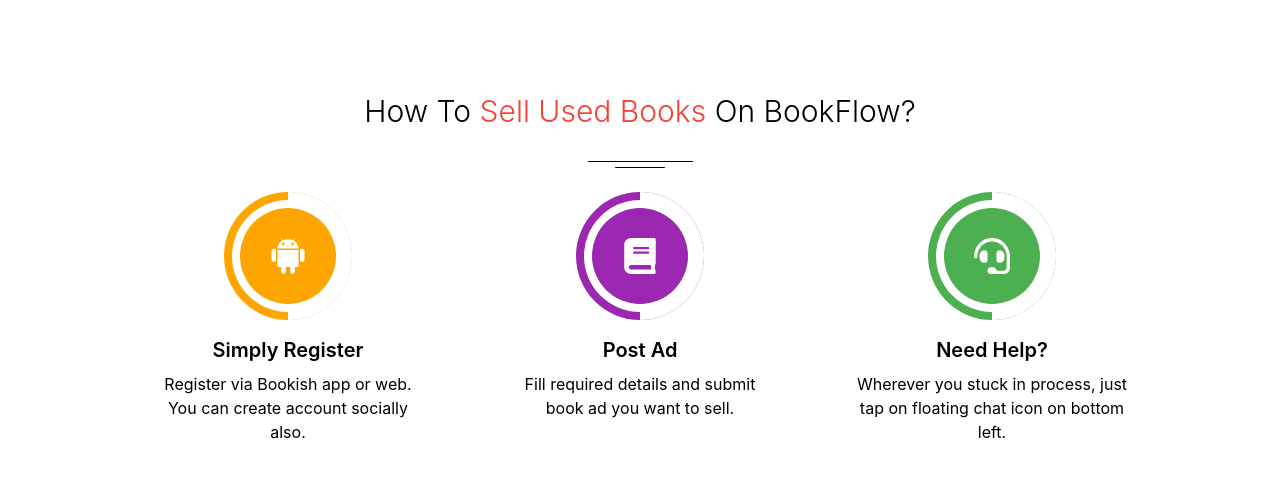
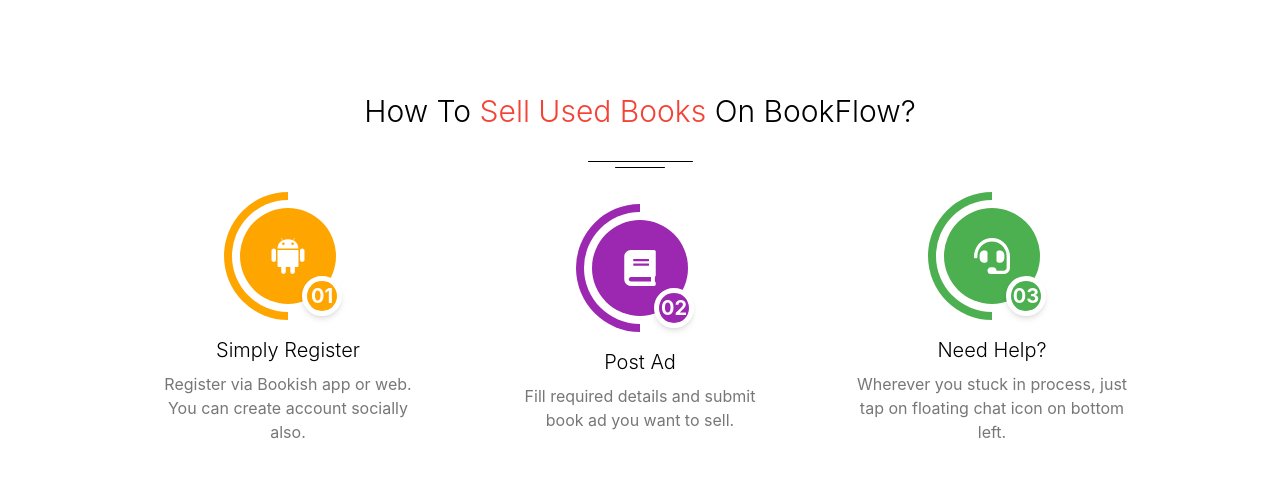
Before and after one commit to YaSi9R/boookish, a React (Create React App) app in the folder react-app/: page / in a window 1280 px wide. Shown: the part 5338-5841 px from the top of the page. Built offline with nearby package versions, Linux system fonts and the light colour scheme.

Commit message:
completed how to sell books

```diff
--- a/react-app/src/Components/Common/FooterBackground.jsx
+++ b/react-app/src/Components/Common/FooterBackground.jsx
@@ -15,7 +15,7 @@
       description: "Register via Bookish app or web. You can create account socially also.",
       icon: <IoLogoAndroid className="text-white text-5xl" />,
       color: "bg-[#FFA500]",
-      imgSrc: { greenImg },
+      imgSrc: yellowImg,
     },
     {
       id: 2,
@@ -23,7 +23,7 @@
       description: "Fill required details and submit book ad you want to sell.",
       icon: <FaBook className="text-white text-4xl" />,
       color: "bg-[#9C27B0]",
-      imgSrc: { yellowImg },
+      imgSrc: greenImg,
     },
     {
       id: 3,
@@ -31,10 +31,11 @@
       description: "Wherever you stuck in process, just tap on floating chat icon on bottom left.",
       icon: <FaHeadset className="text-white text-4xl" />,
       color: "bg-[#4CAF50]",
-      imgSrc: { greenImg },
+      imgSrc: greenImg,
     },
   ];
   return (
+    <>
 
     <div className="flex flex-col items-center text-center p-8">
       <h2 className="text-3xl font-light mb-8">
@@ -46,17 +47,17 @@
 
 
       <div className="grid md:grid-cols-3 gap-8 w-full max-w-5xl">
-        {steps.map((step) => (
+        {steps.map((step, index) => (
           <div
             key={step.id}
-            className="flex flex-col items-center p-6 rounded-lg "
+            className="flex flex-row items-center p-6 rounded-lg "
           >
 
 
-
-            <div className={`relative flex items-center justify-center`}>
+            <div className='flex flex-col'>
+              <div className={`relative flex  items-center justify-center`}>
                 {/* Full Circle with Border */}
-              <div className={`w-32 h-32 rounded-full flex items-center justify-center relative overflow-hidden  ${step.color}`}>
+                <div className={`w-32 h-32 rounded-full flex items-center justify-center relative  ${step.color}`}>
 
                   {/* Right-Side White Semi-Circle */}
                   <div className="absolute w-32 h-32 bg-white"
@@ -75,23 +76,42 @@
                     <div className="text-white text-2xl">{step.icon}</div>
                   </div>
 
+                  {/* small circle with id */}
+                  <div className={`absolute w-10 h-10 rounded-full flex items-center justify-center ${step.color} overflow-hidden shadow-md z-10 border border-[5px] border-white`}
+                    style={{
+                      bottom: "4px",  // Position it slightly outside the bottom
+                      right: "10px",   // Move it slightly outside the right
+                    }}>
+                    <div className={`text-xl  text-white font-bold ${step.color}`}>0{step.id}</div>
+                  </div>
+
                 </div>
               </div>
 
 
 
-            <h3 className="text-xl font-semibold mt-4">{step.title}</h3>
-            <p className="text-gray-600 mt-2">{step.description}</p>
-            {/* <img
-              src={step.imgSrc}
-              alt={step.title}
-              className="mt-4 w-20 h-20 object-cover"
-            /> */}
-            {/* <p className="text-lg font-bold text-gray-500 mt-2">0{step.id}</p> */}
+              <h3 className="text-xl font-light mt-4">{step.title}</h3>
+              <p className="text-[#777777] mt-2">{step.description}</p>
+            </div>
+
+
           </div>
         ))}
       </div>
     </div>
+
+
+
+
+
+
+// Buttom container
+
+
+
+
+
+</>
   );
 };
 
```
Lines whose indentation alone changed are shown as unchanged.
